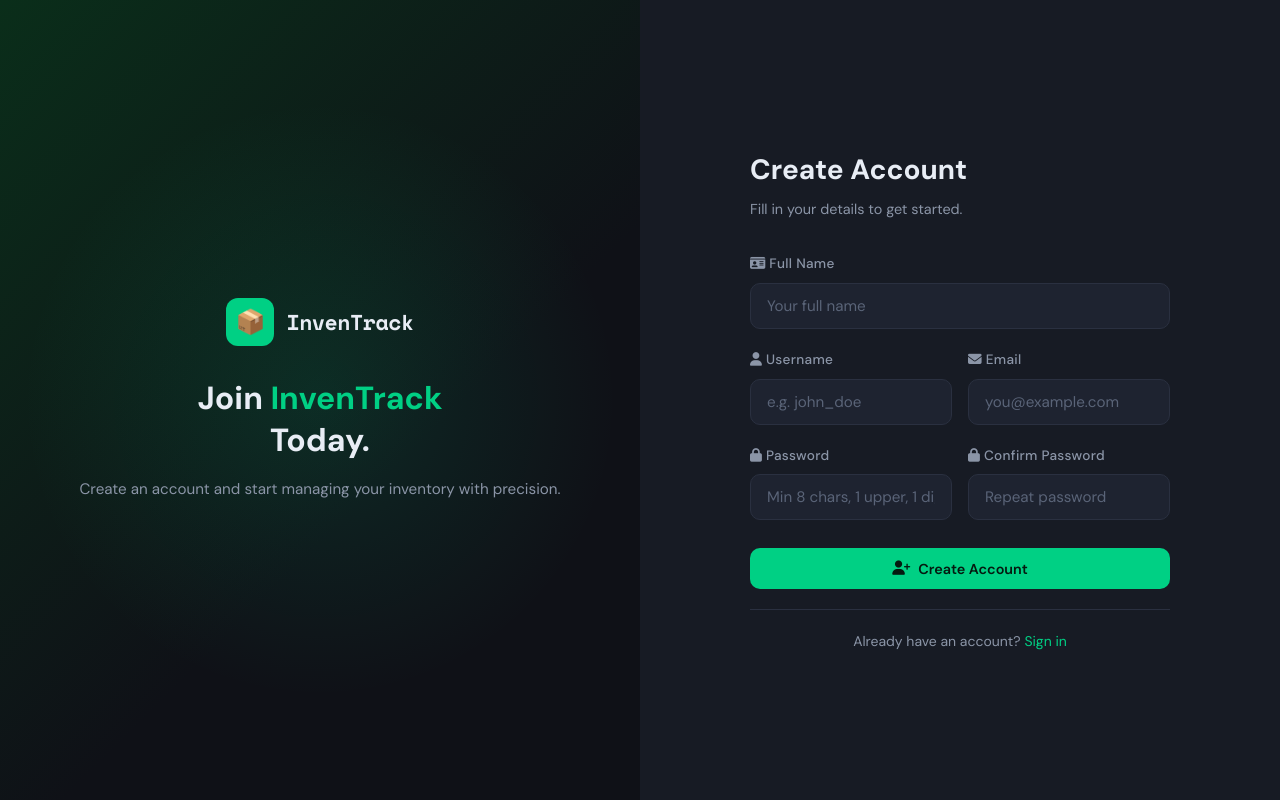
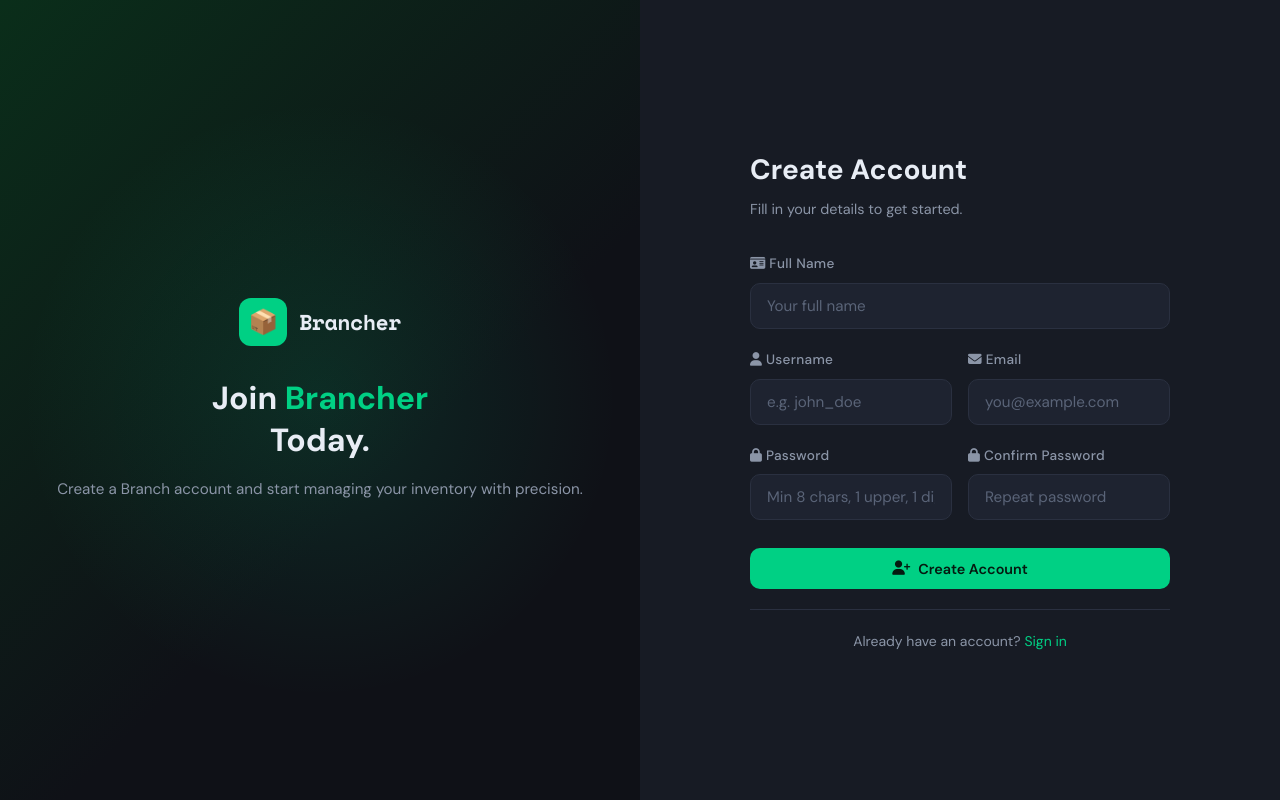
Before and after one commit to Macky091/inventory, a PHP site: page /pages/register.php in a window 1280 px wide. Run offline with PHP 8.4, Linux system fonts and the light colour scheme; some libraries are stand-ins or nearby versions.

Commit message:
no message

```diff
--- a/pages/register.php
+++ b/pages/register.php
@@ -60,7 +60,7 @@ if ($_SERVER['REQUEST_METHOD'] === 'POST') {
 <head>
   <meta charset="UTF-8" />
   <meta name="viewport" content="width=device-width, initial-scale=1.0" />
-  <title>Register — InvenTrack</title>
+  <title>Register — Brancher</title>
   <link rel="stylesheet" href="<?= BASE_URL ?>/assets/css/style.css" />
   <link rel="stylesheet"
         href="https://cdnjs.cloudflare.com/ajax/libs/font-awesome/6.5.0/css/all.min.css"
@@ -74,13 +74,13 @@ if ($_SERVER['REQUEST_METHOD'] === 'POST') {
   <div class="auth-brand">
     <div class="brand-logo">
       <div class="logo-icon">📦</div>
-      <span class="logo-text">InvenTrack</span>
+      <span class="logo-text">Brancher</span>
     </div>
     <div class="brand-tagline">
-      Join <span>InvenTrack</span><br>Today.
+      Join <span>Brancher</span><br>Today.
     </div>
     <p class="brand-sub">
-      Create an account and start managing your inventory with precision.
+      Create a Branch account and start managing your inventory with precision.
     </p>
   </div>
 
```
